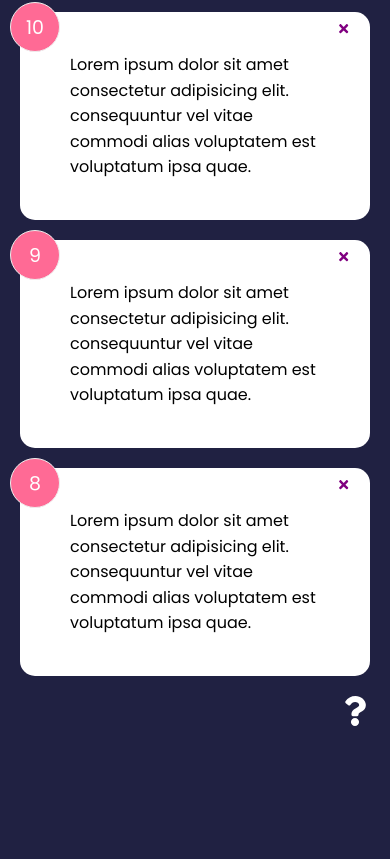
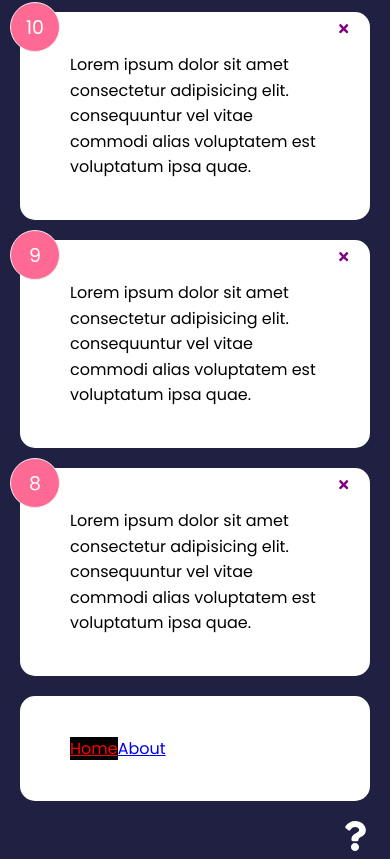
Before and after one commit to AhmedElyacoubiForJ/feedback-app, a React (Create React App) app: page / in a window 390 px wide. Shown: the part 642-1501 px from the top of the page. Before the commit the page ends 1375 px from the top, so only its background shows below. Built offline with nearby package versions, Linux system fonts and the light colour scheme.

Commit message:
working w. NavLnik but is not part of this project

```diff
--- a/src/App.js
+++ b/src/App.js
@@ -1,4 +1,9 @@
-import { BrowserRouter as Router, Route, Routes } from "react-router-dom";
+import {
+  BrowserRouter as Router,
+  Route,
+  Routes,
+  NavLink,
+} from "react-router-dom";
 import { v4 as uuidv4 } from "uuid";
 import Header from "./components/Header";
 import FeedbackList from "./components/FeedbackList";
@@ -8,6 +13,7 @@
 import FeedbackForm from "./components/FeedbackForm";
 import AboutPage from "./components/pages/AboutPage";
 import AboutIconLink from "./components/AboutIconLink";
+import Card from "./components/shared/Card";
 
 function App() {
   const [feedback, setFeedback] = useState(FeedbackData);
@@ -46,6 +52,16 @@
             This is the about route
           </Route>
         </Routes>
+
+        <Card>
+          <NavLink to="/" activeClassName="active">
+            Home
+          </NavLink>
+          <NavLink to="/about" activeClassName="active">
+            About
+          </NavLink>
+        </Card>
+
         <AboutIconLink />
       </div>
     </Router>
--- a/src/index.css
+++ b/src/index.css
@@ -227,4 +227,9 @@
   .input-group input {
     width: 80%;
   }
+
+  .active {
+    background: black;
+    color: red;
+  }
 }
```
